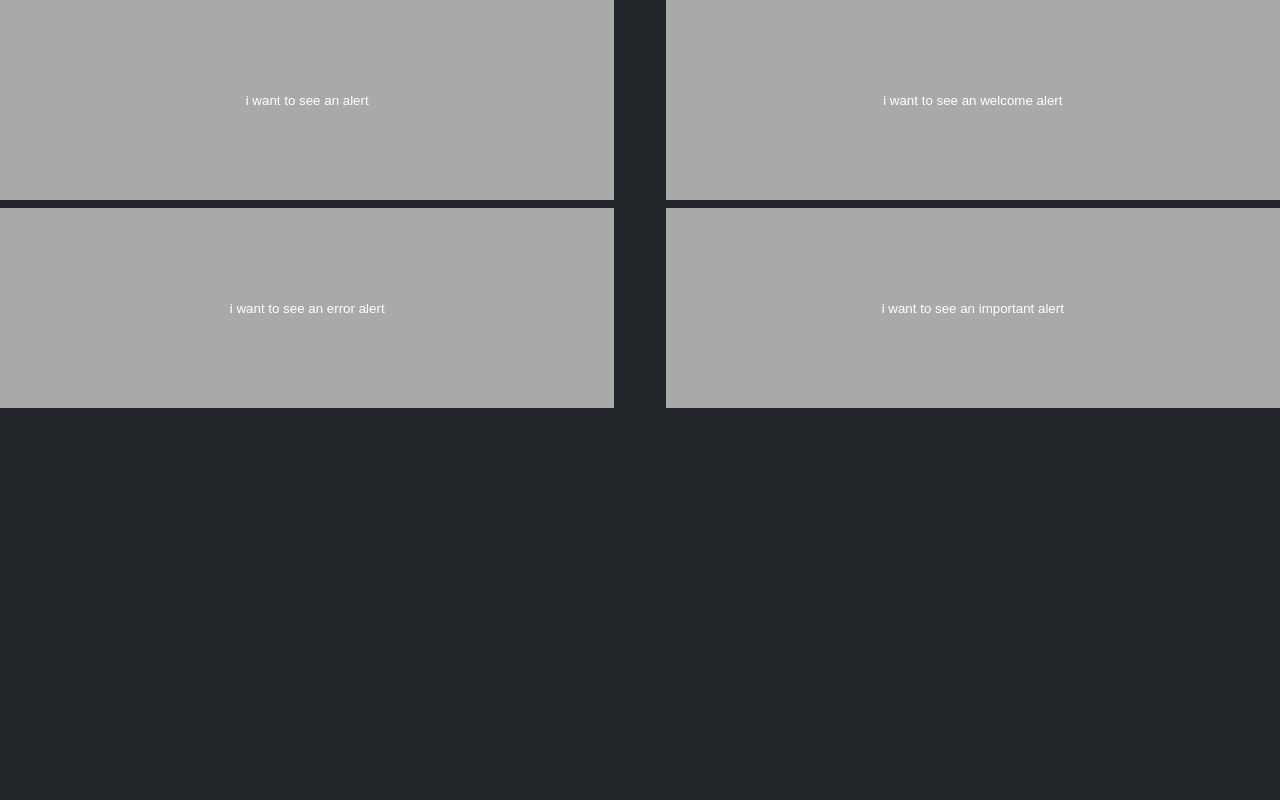
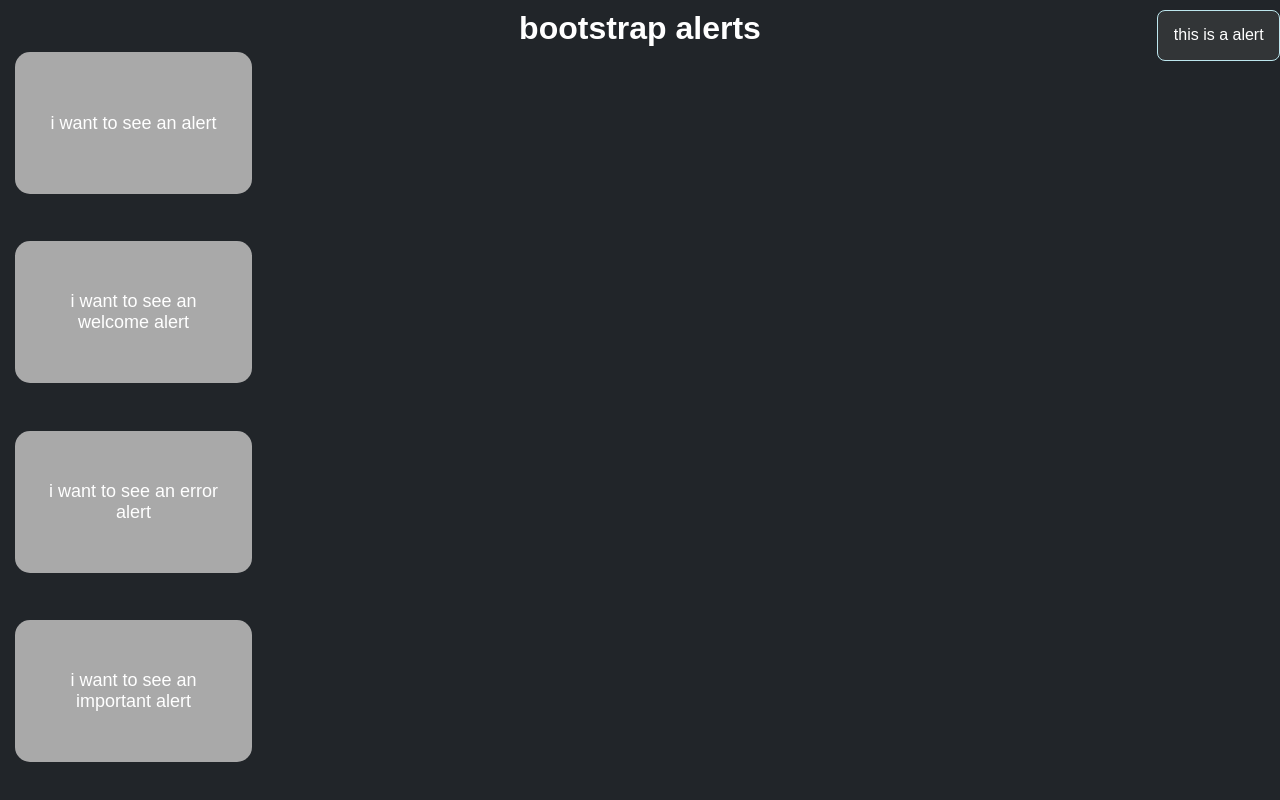
Before and after one commit to mohammademami2005/bootstrap-tricks, a website built with Vite: page alert.html in a window 1280 px wide. Both pictures are taken after a click on the button "i want to see an alert". Built offline with nearby package versions, Linux system fonts and the light colour scheme.

Commit message:
update alert

```diff
--- a/alert.html
+++ b/alert.html
@@ -8,13 +8,14 @@
     <link rel="stylesheet" href="src/style/master.css">
 </head>
 <body>
+    <h1>bootstrap alerts</h1>
     <div class="container">
-
         <button id="alert">i want to see an alert</button>
         <button id="welcomeAlert">i want to see an welcome alert</button>
         <button id="errorAlert">i want to see an error alert</button>
         <button id="importantAlert">i want to see an important alert</button>
     </div>
+    <div id="showAlert" dir="rtl"></div>
     <script src="src/js/alert.js"></script>
 </body>
 </html>
--- a/src/js/alert.js
+++ b/src/js/alert.js
@@ -2,14 +2,14 @@
 const welcomeAlert = document.querySelector("#welcomeAlert");
 const errorAlert = document.querySelector("#errorAlert");
 const importantAlert = document.querySelector("#importantAlert");
-const body = document.querySelector("body")
+const result = document.querySelector("#showAlert")
 
 
 
 
 const sampleAlert1 = {
     type: "autoClose",
-    message: "this is an error alert",
+    message: "this is a  alert",
     icon: "",
     styleClass: 'sampleAlert',
 }
@@ -39,10 +39,11 @@
     const alertContent = document.createElement("p")
     const alertCloseBtn = document.createElement("button")
 
-    body.appendChild(alert)
+    result.appendChild(alert)
     icon ? alert.prepend(alertIcon) : undefined;
     alert.classList.add("alert", styleClass)
     alertCloseBtn.textContent = '×'
+    alertCloseBtn.classList.add("alert-close")
     alertContent.textContent = message
     alert.appendChild(alertContent)
 
@@ -55,7 +56,7 @@
     if (type == "autoClose") {
         setTimeout(() => {
             alert.remove()
-        }, 2000);
+        }, 3000);
     } else if (type === "client close") {
         alert.appendChild(alertCloseBtn)
         closerAlert()
--- a/src/style/alert.css
+++ b/src/style/alert.css
@@ -1,7 +1,15 @@
 body{
     position: relative;
+    font-family: Arial, "Helvetica Neue", Helvetica, sans-serif;
+    padding: 10px;
+    >h1{
+        color: white;
+        text-align: center;
+
+    }
 }
 .alert {
+    direction: ltr;
     width: fit-content;
     max-width: 350px;
     border: 1px solid gainsboro;
@@ -13,10 +21,10 @@
     border-radius: 8px;
     padding: 3%;
     color: white;
-    position: absolute;
+    /* position: absolute;
     top: 0;
     right: 0;
-    z-index: 78888888;
+    z-index: 78888888; */
     margin-top: 10px;
     >img {}
 
@@ -30,26 +38,28 @@
         display: flex;
         justify-content: center;
         align-items: center;
-        background-color: gray;
-        border: 1px solid inherit;
+        background-color: inherit;
+        border: 1px solid white;
+        color: white;
+        font-size: 15px;
     }
 }
 
 .errorAlert {
-    border: 1px solid red;
-    background-color: rgba(255, 0, 0, 0.066);
-
+    border: 1px solid rgb(245, 245, 245);
+    background-color: rgba(255, 0, 0, 0.486);
+    padding: 5%;
 }
 
 .welcomeAlert {
     border: 1px solid gray;
-    background-color: rgba(128, 128, 128, 0.13);
+    background-color: rgba(255, 136, 0, 0.61);
 
 }
 
 .sampleAlert {
-    border: 1px solid green;
-    background-color: rgba(117, 214, 60, 0.315);
+    border: 1px solid rgb(189, 231, 238);
+    background-color: rgba(88, 90, 87, 0.315);
 
 }
 
@@ -61,11 +71,13 @@
 
 .container {
     display: flex;
+    flex-direction: column;
     justify-content: space-between;
-    gap: 2%;
-    width: 100%;
-    height: 50vh;
-    flex-wrap: wrap;
+    gap: 1%;
+    padding: 5px;
+    width: 40%;
+    height: 90vh;
+    /* flex-wrap: wrap; */
 }
 
 #alert,
@@ -77,5 +89,16 @@
     background-color: darkgray;
     color: white;
     border: none;
-    height: 50%;
+    height: 20%;
+    font-size: 18px;
+    border-radius: 15px;
 }
+
+#showAlert{
+    position: absolute;
+    top: 0;
+    right: 0;
+    z-index: 10000000;
+    width: 40%;
+    /* height: 100%; */
+}
```
